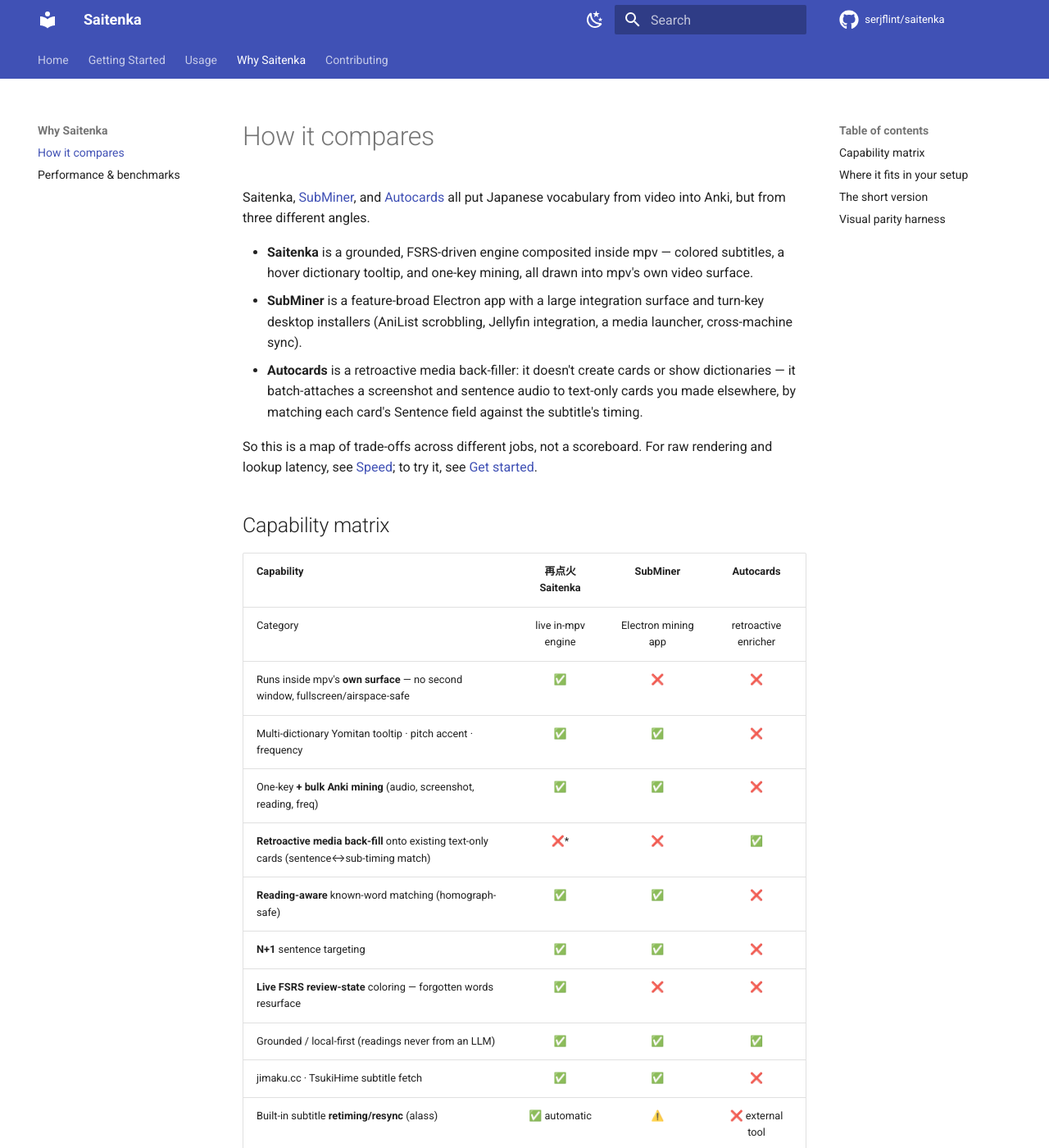
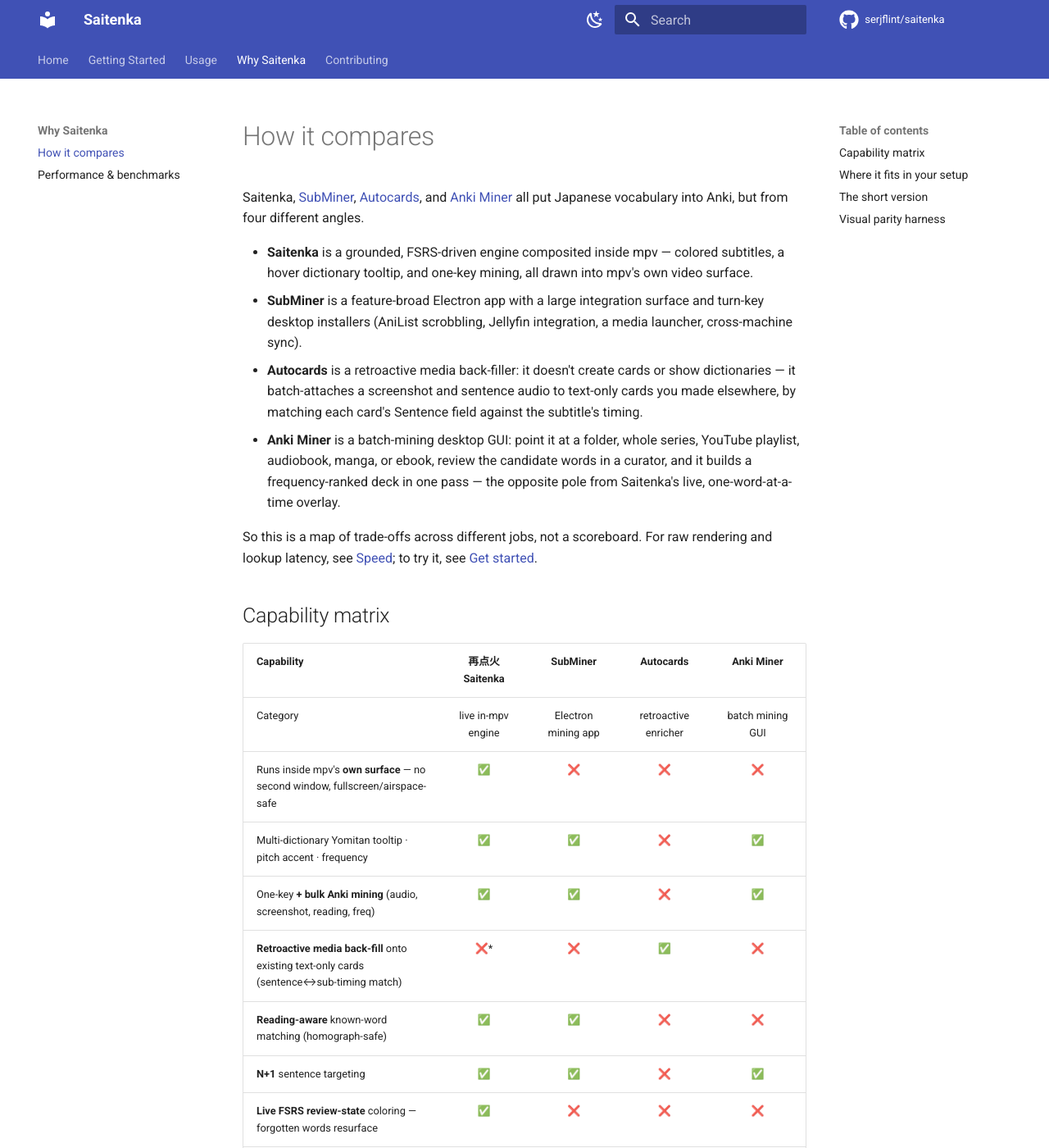
Before and after one commit to serjflint/saitenka, an MkDocs documentation site: the page built from docs/why/comparisons.md, in a window 1280 px wide and 1400 px high. Shown: the whole window at 82% size. Built offline with MkDocs 1.6.1 and Material for MkDocs 9.7.7, drawn with Linux system fonts in a browser that asks for light colours; comment, search, counter and statistics services are not loaded; some of the changed text lies outside the part shown.

Commit message:
docs(comparisons): add Anki Miner as a fourth column
Anki Miner (0xzerolight, GPL-3.0) is the batch-mining-GUI pole to Saitenka's
live in-mpv overlay. Extend the intro, capability matrix, and short version to
four tools, and add the rows where Anki Miner leads (frequency-ranked deck
building, reading/manga/ebook mining, YouTube + audiobook mining, pre-mine
curation, local Whisper subtitle generation) so the table stays a trade-off map,
not a Saitenka scoreboard.

```diff
--- a/docs/why/comparisons.md
+++ b/docs/why/comparisons.md
@@ -1,8 +1,9 @@
 # How it compares
 
-Saitenka, [SubMiner](https://github.com/ksyasuda/SubMiner), and
-[Autocards](https://learnjapanese.moe/autocards/) all put Japanese vocabulary from video into Anki, but
-from three different angles.
+Saitenka, [SubMiner](https://github.com/ksyasuda/SubMiner),
+[Autocards](https://learnjapanese.moe/autocards/), and
+[Anki Miner](https://github.com/0xzerolight/anki_miner) all put Japanese vocabulary into Anki, but from
+four different angles.
 
 - **Saitenka** is a grounded, FSRS-driven engine composited inside mpv — colored subtitles, a hover
   dictionary tooltip, and one-key mining, all drawn into mpv's own video surface.
@@ -11,37 +12,45 @@
 - **Autocards** is a retroactive media back-filler: it doesn't create cards or show dictionaries — it
   batch-attaches a screenshot and sentence audio to text-only cards you made elsewhere, by matching each
   card's Sentence field against the subtitle's timing.
+- **Anki Miner** is a batch-mining desktop GUI: point it at a folder, whole series, YouTube playlist,
+  audiobook, manga, or ebook, review the candidate words in a curator, and it builds a frequency-ranked
+  deck in one pass — the opposite pole from Saitenka's live, one-word-at-a-time overlay.
 
 So this is a map of trade-offs across different jobs, not a scoreboard. For raw rendering and lookup
 latency, see [Speed](benchmarks.md); to try it, see [Get started](../start/install.md).
 
 ## Capability matrix
 
-| Capability | 再点火 Saitenka | SubMiner | Autocards |
-|---|:---:|:---:|:---:|
-| Category | live in-mpv engine | Electron mining app | retroactive enricher |
-| Runs inside mpv's **own surface** — no second window, fullscreen/airspace-safe | ✅ | ❌ | ❌ |
-| Multi-dictionary Yomitan tooltip · pitch accent · frequency | ✅ | ✅ | ❌ |
-| One-key **+ bulk Anki mining** (audio, screenshot, reading, freq) | ✅ | ✅ | ❌ |
-| **Retroactive media back-fill** onto existing text-only cards (sentence↔sub-timing match) | ❌* | ❌ | ✅ |
-| **Reading-aware** known-word matching (homograph-safe) | ✅ | ✅ | ❌ |
-| **N+1** sentence targeting | ✅ | ✅ | ❌ |
-| **Live FSRS review-state** coloring — forgotten words resurface | ✅ | ❌ | ❌ |
-| Grounded / local-first (readings never from an LLM) | ✅ | ✅ | ✅ |
-| jimaku.cc · TsukiHime subtitle fetch | ✅ | ✅ | ❌ |
-| Built-in subtitle **retiming/resync** (alass) | ✅ automatic | ⚠️ | ❌ external tool |
-| Extra subtitle sources (Animetosho) · YouTube subs | ❌* | ✅ | ❌ |
-| AniList **progress scrobbling** | ❌ | ✅ | ❌ |
-| Jellyfin integration · media launcher (fzf/rofi) | ❌ | ✅ | ❌ |
-| Episode analysis · local session history | ✅ | ✅ | ❌ |
-| Cross-machine stats/history **sync** | ❌ | ✅ | ❌ |
-| Mined-audio loudness normalization | ❌* | ✅ | ❌ |
-| Built-in **latency profiling / OpenTelemetry traces** | ✅ | ❌ | ❌ |
-| Free-threaded **parallel rendering** (Python 3.14t) | ✅ | ❌ | ❌ |
-| One-command installer / portable bundle | ✅ | ✅ | ✅ |
-| Native desktop packages (AppImage · DMG · AUR · winget) | ❌ | ✅ | ❌ |
-| Core license | Apache-2.0 | GPL-3.0 | GPL-3.0 |
-| Linux · macOS · Windows | ✅ | ✅ | ❌ Windows |
+| Capability | 再点火 Saitenka | SubMiner | Autocards | Anki Miner |
+|---|:---:|:---:|:---:|:---:|
+| Category | live in-mpv engine | Electron mining app | retroactive enricher | batch mining GUI |
+| Runs inside mpv's **own surface** — no second window, fullscreen/airspace-safe | ✅ | ❌ | ❌ | ❌ |
+| Multi-dictionary Yomitan tooltip · pitch accent · frequency | ✅ | ✅ | ❌ | ✅ |
+| One-key **+ bulk Anki mining** (audio, screenshot, reading, freq) | ✅ | ✅ | ❌ | ✅ |
+| **Retroactive media back-fill** onto existing text-only cards (sentence↔sub-timing match) | ❌* | ❌ | ✅ | ❌ |
+| **Reading-aware** known-word matching (homograph-safe) | ✅ | ✅ | ❌ | ❌ |
+| **N+1** sentence targeting | ✅ | ✅ | ❌ | ✅ |
+| **Live FSRS review-state** coloring — forgotten words resurface | ✅ | ❌ | ❌ | ❌ |
+| Grounded / local-first (readings never from an LLM) | ✅ | ✅ | ✅ | ✅ |
+| Batch folder / whole-series **frequency-ranked deck building** | ❌ | ❌ | ❌ | ✅ |
+| **Reading mining** — manga (mokuro) · novels (epub/txt) · pasted text | ❌ | ❌ | ❌ | ✅ |
+| Audiobook / **YouTube URL + playlist** mining (yt-dlp) | ❌ | ❌ | ❌ | ✅ |
+| **Pre-mine word curation** — review candidates before cards | ❌ | ❌ | ❌ | ✅ |
+| jimaku.cc · TsukiHime subtitle fetch | ✅ | ✅ | ❌ | ❌ |
+| Built-in subtitle **retiming/resync** (alass) | ✅ automatic | ⚠️ | ❌ external tool | ✅ utility |
+| **Local subtitle generation** (Whisper ASR, when no subs exist) | ❌ | ❌ | ❌ | ✅ |
+| Extra subtitle sources (Animetosho) · YouTube subs | ❌* | ✅ | ❌ | ⚠️ YouTube only |
+| AniList **progress scrobbling** | ❌ | ✅ | ❌ | ❌ |
+| Jellyfin integration · media launcher (fzf/rofi) | ❌ | ✅ | ❌ | ❌ |
+| Episode analysis · local session history | ✅ | ✅ | ❌ | ✅ |
+| Cross-machine stats/history **sync** | ❌ | ✅ | ❌ | ❌ |
+| Mined-audio loudness normalization | ❌* | ✅ | ❌ | ❌ |
+| Built-in **latency profiling / OpenTelemetry traces** | ✅ | ❌ | ❌ | ❌ |
+| Free-threaded **parallel rendering** (Python 3.14t) | ✅ | ❌ | ❌ | ❌ |
+| One-command installer / portable bundle | ✅ | ✅ | ✅ | ✅ |
+| Native desktop packages (AppImage · DMG · AUR · winget) | ❌ | ✅ | ❌ | ⚠️ AppImage · deb · exe |
+| Core license | Apache-2.0 | GPL-3.0 | GPL-3.0 | GPL-3.0 |
+| Linux · macOS · Windows | ✅ | ✅ | ❌ Windows | ✅ |
 
 <sub>✅ yes · ❌ no / out of scope · ⚠️ partial · \* [on the roadmap](https://github.com/serjflint/saitenka/issues)</sub>
 
@@ -73,6 +82,9 @@
   (AniList scrobbling, Jellyfin, a media launcher, cross-machine sync, native installers).
 - Reach for **Autocards** if you make cards fast in a browser texthooker and want to attach the media in
   one pass afterward (Windows-only).
+- Reach for **Anki Miner** if you want to batch-mine whole series, manga, ebooks, audiobooks, or YouTube
+  into a frequency-ranked deck, curating the candidate words before cards are made — a tabbed desktop app,
+  not a live overlay.
 - Reach for **Saitenka** if you want a fast, single-surface, FSRS-grounded engine that draws straight into
   mpv — no second window, forgotten words resurfacing from your review state.
 
```
